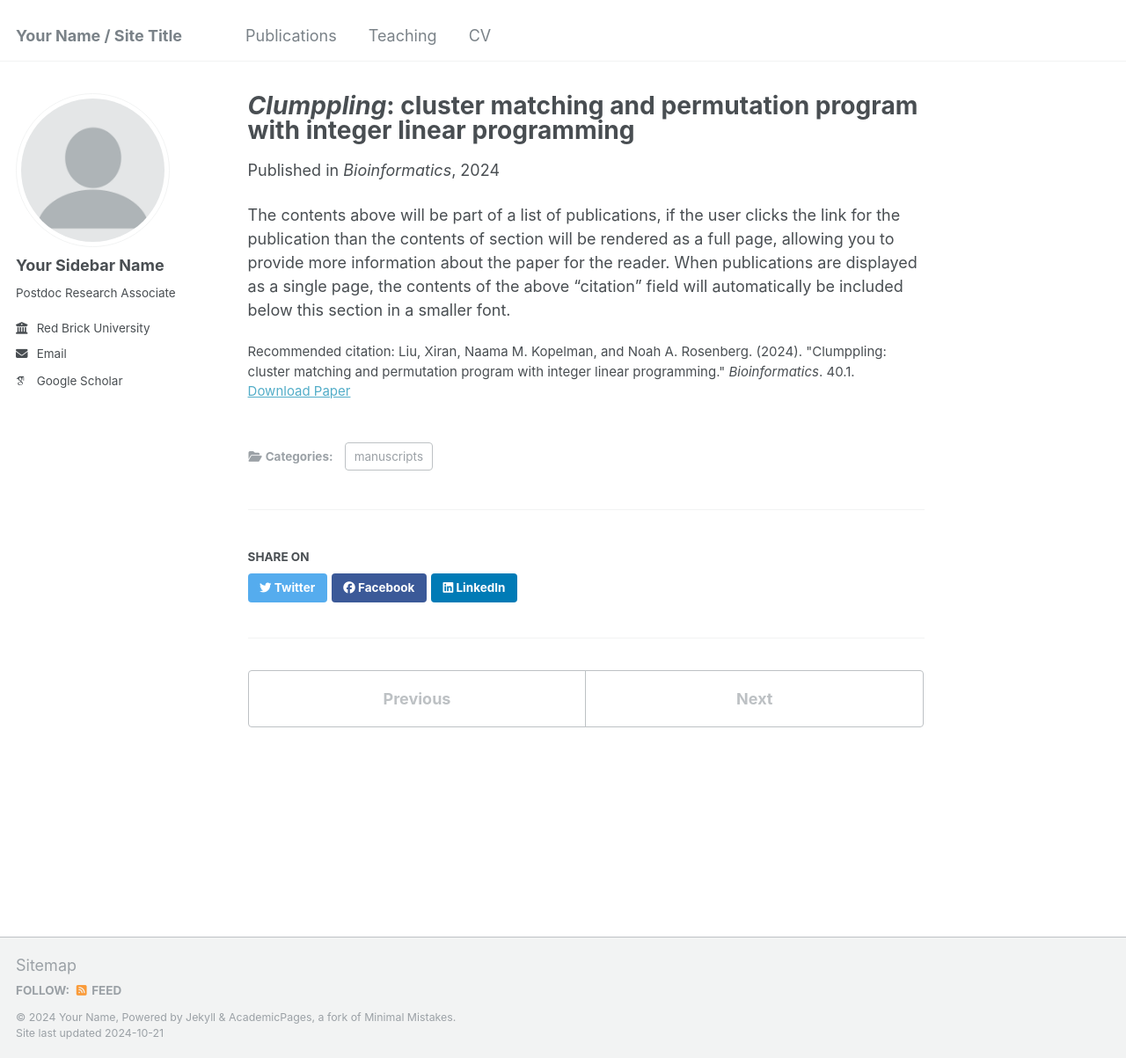
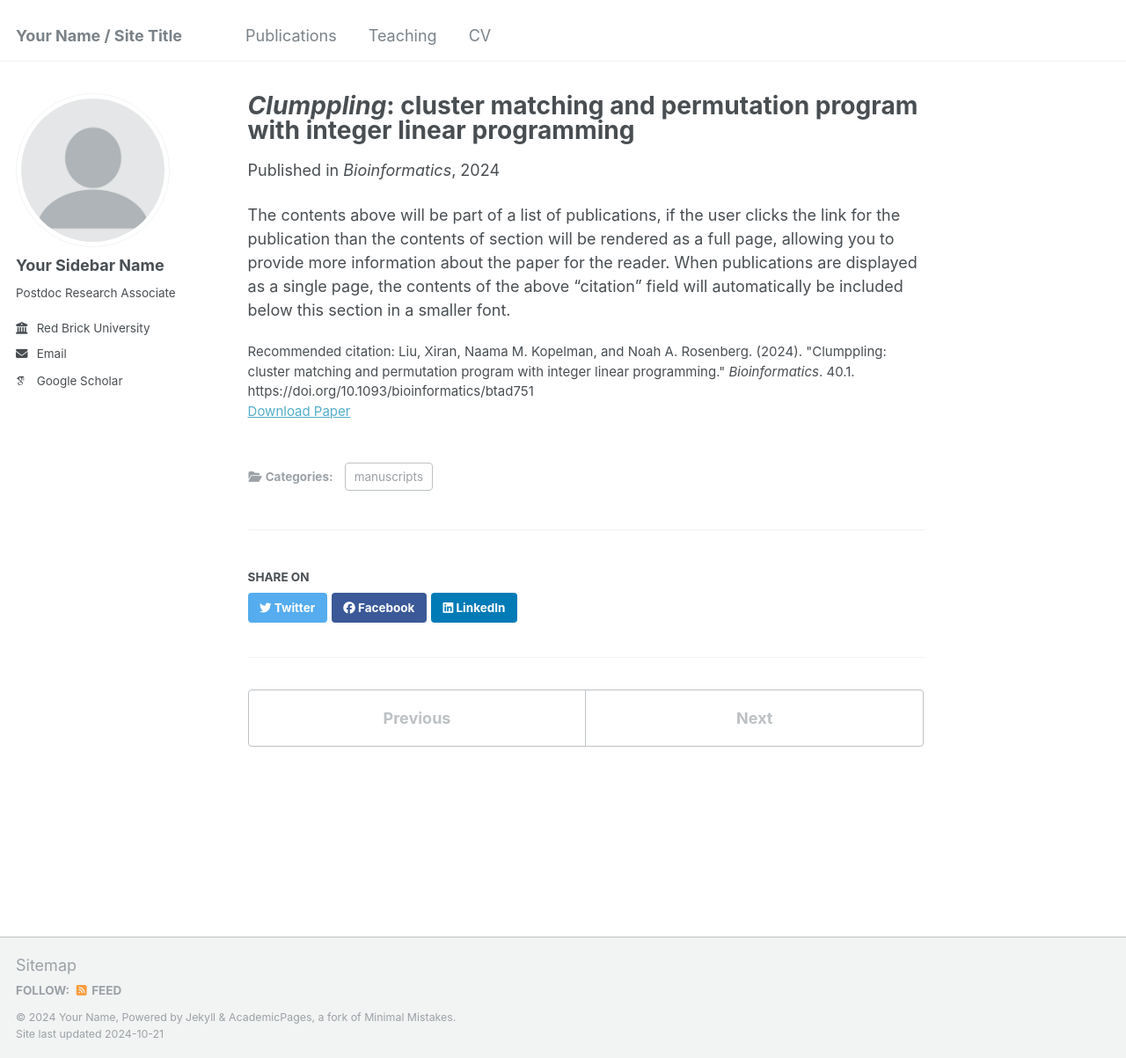
Before and after one commit to xr-cc/xliu.github.io, a Jekyll site: the page built from _publications/2024-01-01-clumppling.md, in a window 1280 px wide and 1203 px high. Shown: the whole window at 88% size. Built offline with Jekyll 4.4.1, drawn with Linux system fonts in a browser that asks for light colours; some web fonts are replaced; part of the change alters nothing that is shown.

Commit message:
Update 2024-01-01-clumppling.md

```diff
--- a/_publications/2024-01-01-clumppling.md
+++ b/_publications/2024-01-01-clumppling.md
@@ -6,8 +6,8 @@ permalink: /publication/2024-01-01-clumppling
 excerpt: 'This paper is about the number 1. The number 2 is left for future work.'
 date: 2024-01-01
 venue: 'Bioinformatics'
-paperurl: 'https://doi.org/10.1093/bioinformatics/btad751'
-citation: 'Liu, Xiran, Naama M. Kopelman, and Noah A. Rosenberg. (2024). &quot;Clumppling: cluster matching and permutation program with integer linear programming.&quot; <i>Bioinformatics</i>. 40.1.'
+paperurl: 'http://xr-cc.github.io/files/Liu_2024_clumppling.pdf'
+citation: 'Liu, Xiran, Naama M. Kopelman, and Noah A. Rosenberg. (2024). &quot;Clumppling: cluster matching and permutation program with integer linear programming.&quot; <i>Bioinformatics</i>. 40.1. https://doi.org/10.1093/bioinformatics/btad751'
 ---
 
 The contents above will be part of a list of publications, if the user clicks the link for the publication than the contents of section will be rendered as a full page, allowing you to provide more information about the paper for the reader. When publications are displayed as a single page, the contents of the above "citation" field will automatically be included below this section in a smaller font.
```
